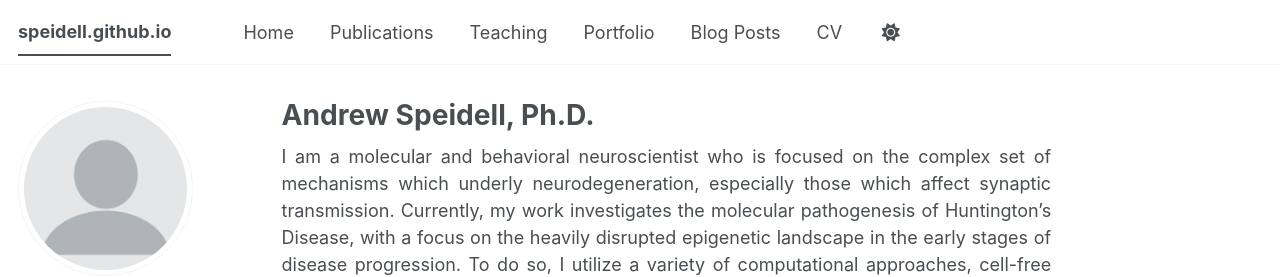
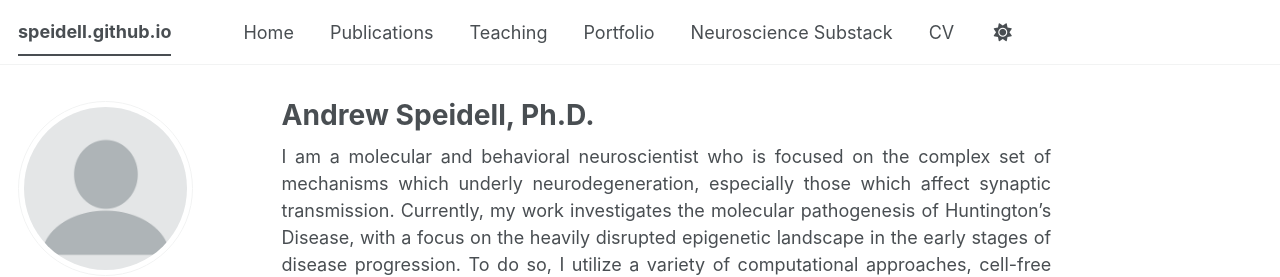
Before and after one commit to Speidell/speidell.github.io, a Jekyll site: the page built from _pages/about.md, in a window 1280 px wide. Shown: the top 277 px of the page. Built offline with Jekyll 4.4.1, drawn with Linux system fonts in a browser that asks for light colours; some web fonts are replaced; a script bundle is joined from its source files by our own code; library files that are not in the unit come from our copies.

Commit message:
Update navigation.yml

```diff
--- a/_data/navigation.yml
+++ b/_data/navigation.yml
@@ -20,7 +20,7 @@ main:
   - title: "Portfolio"
     url: /portfolio/
 
-  - title: "Blog Posts"
+  - title: "Neuroscience Substack"
     url: /year-archive/
 
   - title: "CV"
```
